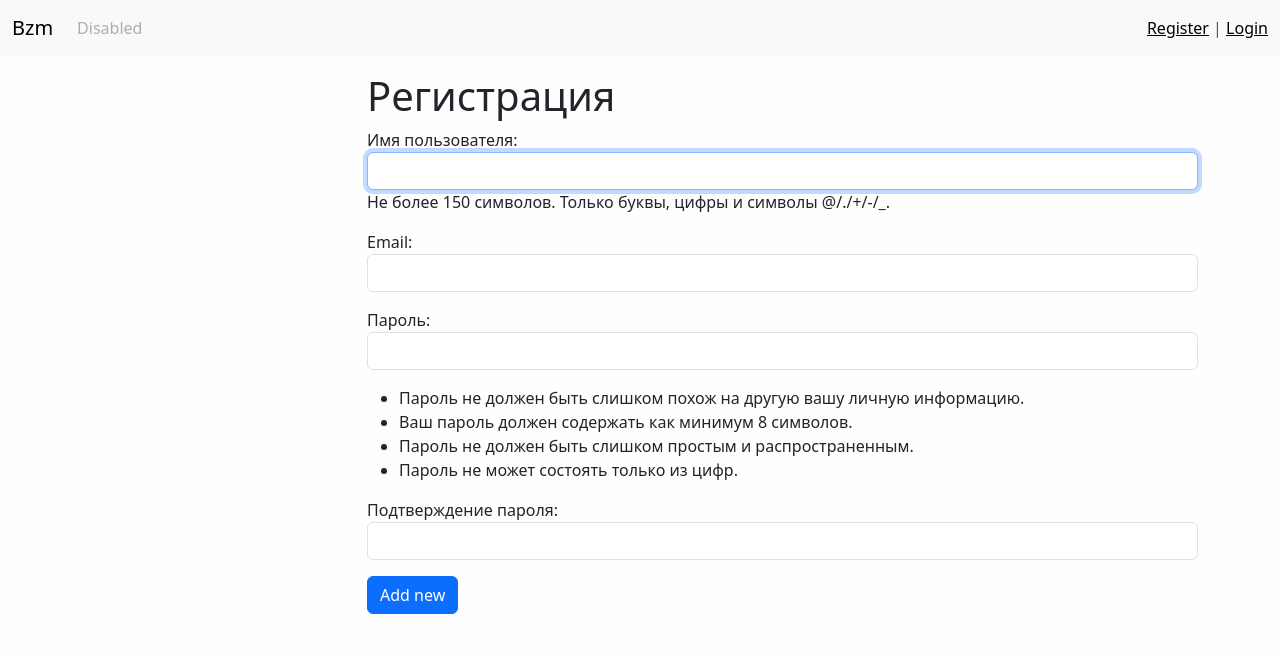
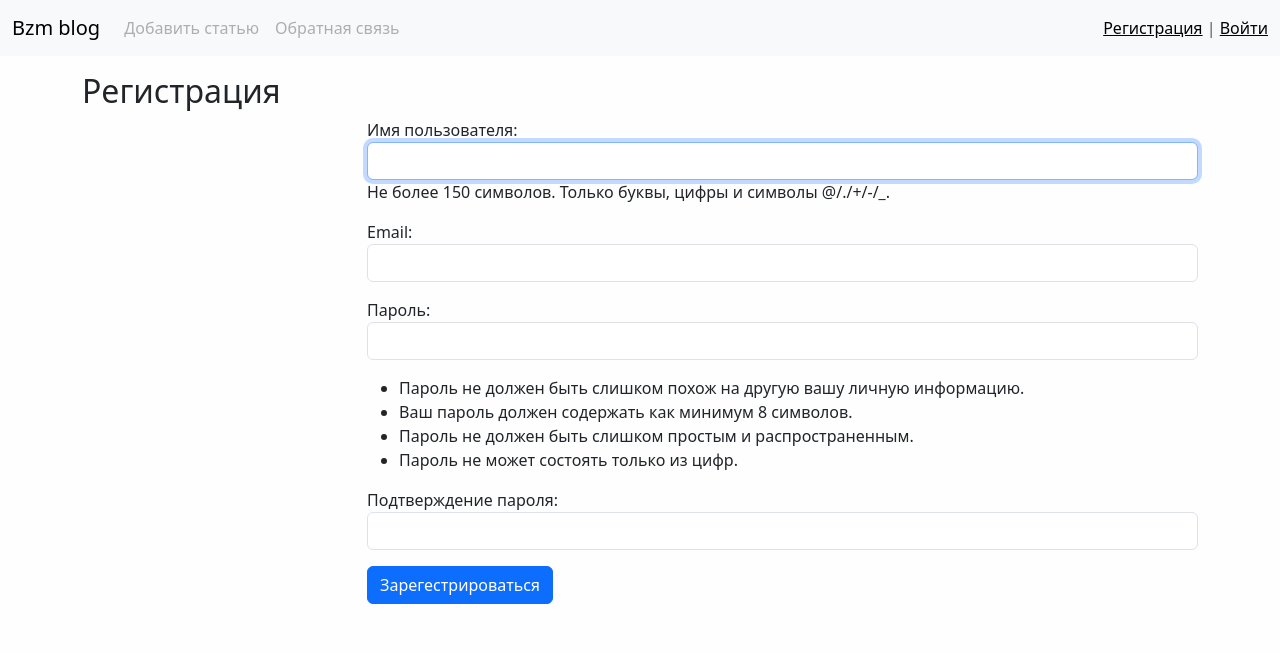
Before and after one commit to mark47B/Bzm-Blog, a Django app: page /register/ in a window 1280 px wide. Shown: the top 653 px of the page. Run offline with Django 4.2, Linux system fonts and the light colour scheme; data that the repository does not hold is empty; parts of the project's set-up code (start-up, migrations or seed data) failed here and were passed over; some libraries are stand-ins or nearby versions.

Commit message:
Bugfix UX/UI

```diff
--- a/news/templates/news/add-news.html
+++ b/news/templates/news/add-news.html
@@ -9,13 +9,13 @@
 {% endblock sidebar %}
 
 {% block content %}
+
     <form action="{% url 'add_news' %}" method='POST'>
             {% csrf_token %}
             {{form.as_p}}
     {% comment "Standart form" %}
     {{ form.none_field.errors}}
     <div class="mb-3">
-        <label for="{{form.title.id_for_label}}" class="form-label">Title</label>
         {{form.title}}
         <div class='invalid-feedback'>
             {{form.title.errors}}
--- a/news/templates/news/home_news_list.html
+++ b/news/templates/news/home_news_list.html
@@ -21,9 +21,10 @@
         <img src="https://picsum.photos/seed/picsum/200/300" />
         {% endif %}
       </div>
-      <h5 class="card-title {% cycle 'text-danger' 'text-success' %}">
+      <br>
+      <h4 class="card-title {% cycle 'text-danger' 'text-success' %}">
         {{i.title}}
-      </h5>
+      </h4>
       <p class="card-text">{{i.content}}</p>
       <a href="{{i.get_absolute_url}}" class="btn btn-primary">Read more...</a>
     </div>
--- a/news/templates/news/login.html
+++ b/news/templates/news/login.html
@@ -9,10 +9,9 @@
 {% endblock sidebar %}
 
 {% block content %}
-    <h1>Login</h1>
     <form method='POST'>
         {% csrf_token %}
         {{form.as_p}}
-        <button type='submit' class='btn btn-primary btn-block'> Login </button>
+        <button type='submit' class='btn btn-primary btn-block'> Войти </button>
     </form>
 {% endblock content %}
--- a/news/templates/news/news_detail.html
+++ b/news/templates/news/news_detail.html
@@ -25,7 +25,6 @@
         {{i.title}}
       </h5>
       <p class="card-text">{{object.content}}</p>
-      <a href="#" class="btn btn-primary">Read more...</a>
     </div>
   </div>
   <div class="card-footer text-muted">{{object.created_at |timesince}}</div>
--- a/news/templates/news/register.html
+++ b/news/templates/news/register.html
@@ -9,10 +9,9 @@
 {% endblock sidebar %}
 
 {% block content %}
-    <h1>Регистрация</h1>
     <form action="{% url 'register' %}" method='POST'>
         {% csrf_token %}
         {{form.as_p}}
-        <button type='submit' class='btn btn-primary btn-block'> Add new </button>
+        <button type='submit' class='btn btn-primary btn-block'> Зарегестрироваться </button>
     </form>
 {% endblock content %}
--- a/news/views.py
+++ b/news/views.py
@@ -25,7 +25,7 @@ def register(request):
             messages.error(request, 'Ошибка регистрации')
     else:
         form = UserRegisterForm()
-    return render(request, 'news/register.html', {'form': form})
+    return render(request, 'news/register.html', {'form': form, 'title': 'Регистрация'})
 
 def user_login(request):
     if request.method == 'POST':
@@ -36,7 +36,7 @@ def user_login(request):
             return redirect('home')
     else:
         form = UserLoginForm()
-    return render(request, 'news/login.html', {'form': form})
+    return render(request, 'news/login.html', {'form': form, 'title': 'Вход'})
 
 def user_logout(request):
     logout(request)
@@ -73,7 +73,7 @@ class HomeNews(MyMixin, ListView):
 
     def get_context_data(self, *, object_list=None, **kwargs) -> dict[str, any]:
         context = super().get_context_data(**kwargs)
-        context['title'] = self.get_upper('Main page')
+        context['title'] = self.get_upper('Все статьи')
         context['mixin_prob'] = self.get_prob()
         return context
 
@@ -94,7 +94,7 @@ class NewsByCategory(MyMixin, ListView):
     allow_empty = False
     def get_context_data(self, *, object_list=None, **kwargs) -> dict[str, any]:
         context = super().get_context_data(**kwargs)
-        context['title'] = self.get_upper(Category.objects.get(pk=self.kwargs['category_id']))
+        context['title'] = 'Категория "' + self.get_upper(Category.objects.get(pk=self.kwargs['category_id'])) + '"'
         context['category'] = context['title']
         return context
     def get_queryset(self):
@@ -126,6 +126,12 @@ class CreateNews(LoginRequiredMixin, CreateView):
     success_url =  reverse_lazy('home')
     login_url = '/admin/'
 
+    def get_context_data(self, *, object_list=None, **kwargs) -> dict[str, any]:
+        context = super().get_context_data(**kwargs)
+        context['title'] = 'Добавить статью'
+        return context
+
+
 # def add_news(request: HttpRequest):
 #     if request.method == 'POST':
 #         form = NewsForm(request.POST)
--- a/templates/base.html
+++ b/templates/base.html
@@ -17,7 +17,7 @@
 <body>
 {% include 'inc/_nav.html' %}
 <div class="container mt-3">
-      <h1>{{title}}</h1>
+<h2>{{title}}</h2>
 <div class="row">
     <div class='col-md-3'>
     {% load cache %}
@@ -41,7 +41,9 @@
     {% endfor %}
     </ul>
   {% endif %}
+  {% autoescape off %}
   {%block content%} CONTENT {%endblock%}
+  {% endautoescape %}
   {% if page_obj.has_other_pages %}
   <nav aria-label="...">
     <ul class="pagination">
@@ -56,7 +58,9 @@
         <a class="page-link" href="?page={{p}}">{{p}}</a>
       </li>
       {% elif p > page_obj.number|add:-3 and p < page_obj.number|add:3 %}
-                <li class="page-item"><a class="page-link" href="?page={{p}}">{{p}}</a></li>
+      <li class="page-item">
+        <a class="page-link" href="?page={{p}}">{{p}}</a>
+      </li>
       {% endif %}
       {% endfor %}
       {% if page_obj.has_next %}
@@ -67,6 +71,7 @@
     </ul>
   </nav>
       {% endif %}
+  </div>
 </div>
   <script
     src="https://cdn.jsdelivr.net/npm/bootstrap@5.2.0/dist/js/bootstrap.bundle.min.js"
--- a/templates/inc/_nav.html
+++ b/templates/inc/_nav.html
@@ -1,6 +1,6 @@
 <nav class="navbar navbar-expand-lg bg-light">
     <div class="container-fluid">
-      <a class="navbar-brand" href="{%url 'home'%}">Bzm</a>
+      <a class="navbar-brand" href="{%url 'home'%}">Bzm blog</a>
       <button
         class="navbar-toggler"
         type="button"
@@ -16,21 +16,25 @@
         <ul class="navbar-nav me-auto mb-2 mb-lg-0">
           {% if request.user.is_authenticated %}
           <li class="nav-item">
-            <a class="nav-link active" aria-current="page" href="{% url 'add_news' %}">Add news</a>
+            <a class="nav-link active" aria-current="page" href="{% url 'add_news' %}">Добавить статью</a>
           </li>
           <li class="nav-item">
-            <a class="nav-link active" aria-current="page" href="{% url 'feedback' %}">Feedback</a>
+            <a class="nav-link active" aria-current="page" href="{% url 'feedback' %}">Обратная связь</a>
+          </li>
+          {% else %}
+          <li class="nav-item">
+            <a class="nav-link disabled">Добавить статью</a>
+          </li>
+          <li class="nav-item">
+            <a class="nav-link disabled">Обратная связь</a>
           </li>
           {% endif %}
-          <li class="nav-item">
-            <a class="nav-link disabled">Disabled</a>
-          </li>
         </ul>
         <span class="navbar-text">
           {% if request.user.is_authenticated %}
-          Добро пожаловать, {{user.username}}  | <a href="{% url 'logout' %}">Logout</a>
+          Добро пожаловать, {{user.username}}  | <a href="{% url 'logout' %}">Выйти</a>
           {% else %}
-          <a href="{%url 'register' %}">Register</a> | <a href="{%url 'login' %}">Login</a>
+          <a href="{%url 'register' %}">Регистрация</a> | <a href="{%url 'login' %}">Войти</a>
           {% endif %}
         </span>
       </div>
```
Also changed, not shown: news/templates/news/category.html (+4 -3 lines), news/templates/news/category_list.html (+4 -3 lines). Lines whose indentation alone changed are shown as unchanged.
